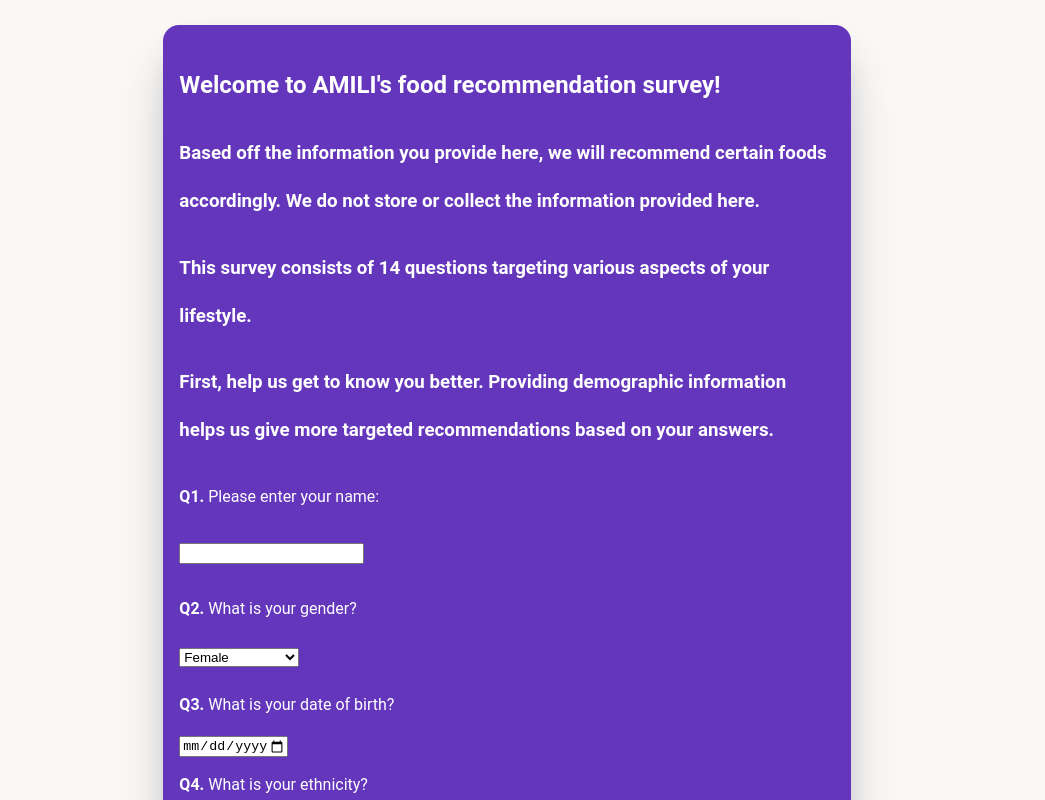
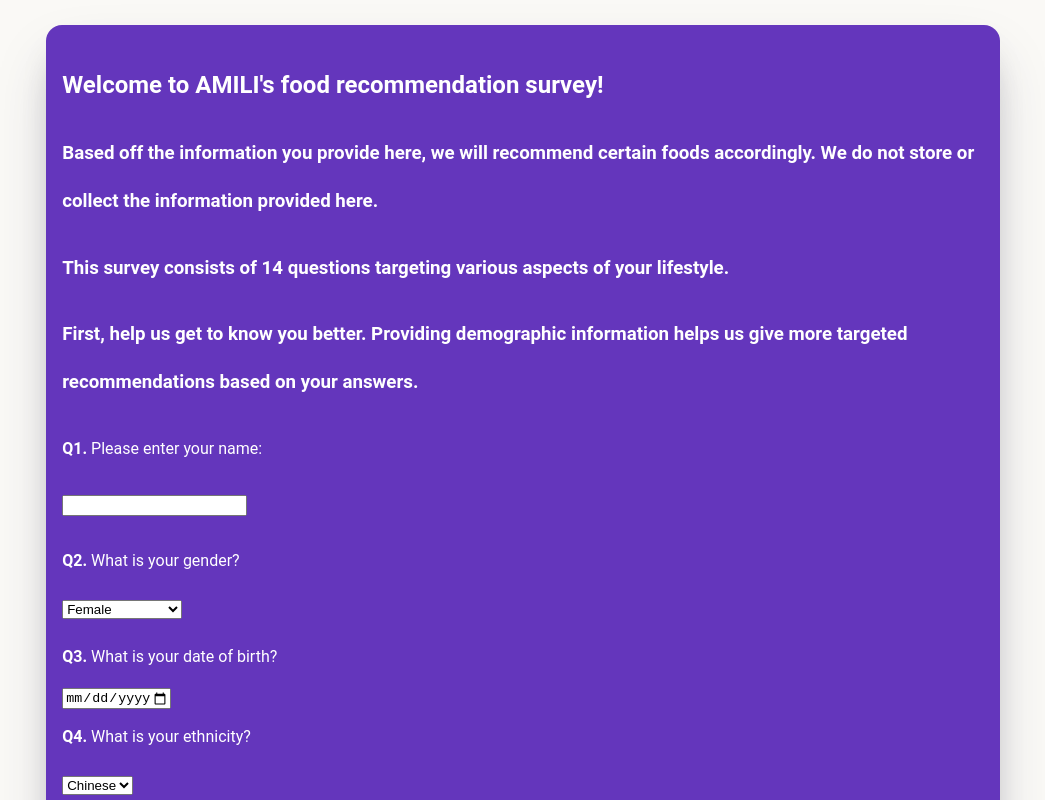
Before and after one commit to chantellyu/amilifoodloc, a React (Create React App) app: page / in a window 1280 px wide. Shown: the top 800 px of the page, without its empty margins (158-1203 px from the left). Built offline with nearby package versions, Linux system fonts and the light colour scheme.

Commit message:
fix dimensions

```diff
--- a/src/App.css
+++ b/src/App.css
@@ -5,7 +5,7 @@
   margin: 0 auto;
 
   /* Dimensions  */
-  width: 80%; /* Can be in percentage also. */
+  width: 90%; /* Can be in percentage also. */
   height: auto;
   overflow: 'auto';
   overflow-x: scroll;
@@ -84,7 +84,7 @@
   margin: 0 auto;
 
   /* Dimensions  */
-  width: 80%; /* Can be in percentage also. */
+  width: 100%; /* Can be in percentage also. */
   height: auto;
 
   /* Visual  */
```
